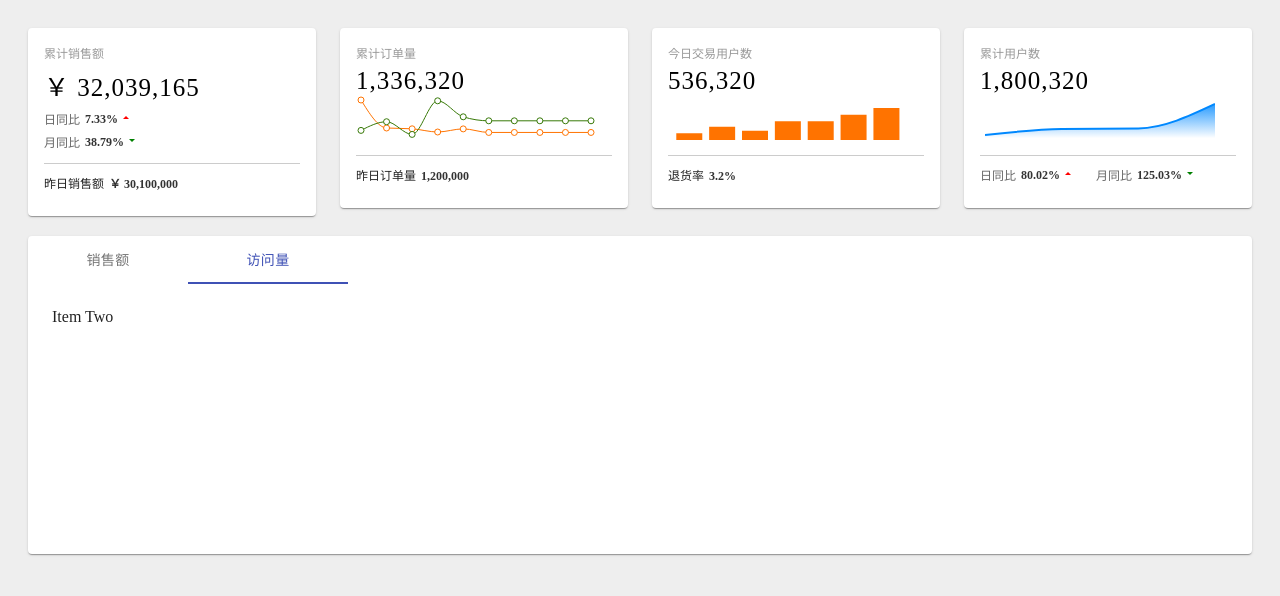
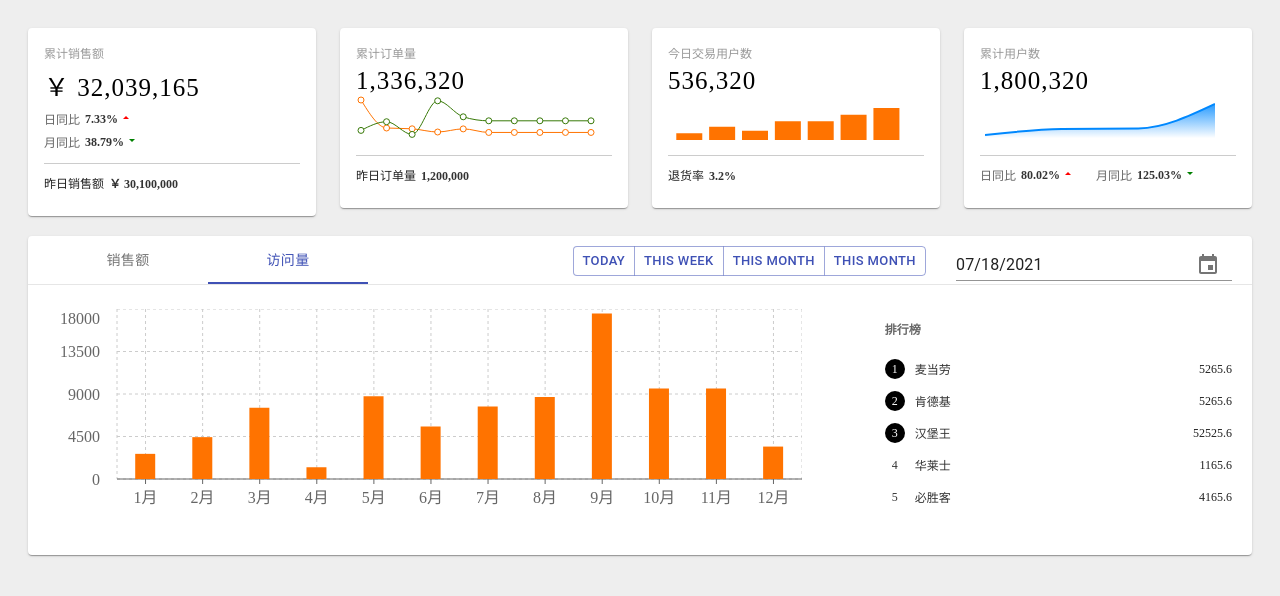
Before and after one commit to xinbbbb/charts-report, a React (Create React App) app: page / in a window 1280 px wide. Both pictures are taken after a click on the tab "访问量". Shown: the top 596 px of the page. Built offline with nearby package versions, Linux system fonts and the light colour scheme.

Commit message:
feature: add YML files

```diff
--- a/package.json
+++ b/package.json
@@ -4,6 +4,7 @@
   "private": true,
   "dependencies": {
     "@material-ui/core": "^4.12.2",
+    "@material-ui/pickers": "^3.3.10",
     "@testing-library/jest-dom": "^5.11.4",
     "@testing-library/react": "^11.1.0",
     "@testing-library/user-event": "^12.1.10",
@@ -14,6 +15,8 @@
     "web-vitals": "^1.0.1"
   },
   "devDependencies": {
+    "@date-io/date-fns": "^1.3.13",
+    "date-fns": "^2.0.0-beta.5",
     "node-sass": "^4.12.0",
     "sass-loader": "^8.0.2"
   },
--- a/src/App.css
+++ b/src/App.css
@@ -7,3 +7,21 @@ body,
 .dashboard {
   padding: 20px;
 }
+
+.flex {
+  display: flex;
+}
+
+.flex-ws {
+  display: flex;
+  justify-content: center;
+}
+
+.flex-hc {
+  display: flex;
+  align-items: center;
+}
+
+.flex-1 {
+  flex: 1
+}
--- /dev/null
+++ b/src/components/DPickers/index.js
@@ -0,0 +1,33 @@
+import React, { useState } from 'react'
+import {
+  MuiPickersUtilsProvider,
+  KeyboardDatePicker,
+} from '@material-ui/pickers'
+import DateFnsUtils from '@date-io/date-fns'
+
+function MaterialUIPickers() {
+
+  const [selectedDate, setSelectedDate] = useState(new Date('2021-07-18T21:11:54'));
+
+  const handleDateChange = (date) => {
+    setSelectedDate(date);
+  }
+
+  return (
+    <MuiPickersUtilsProvider utils={DateFnsUtils}>
+       <KeyboardDatePicker
+          className='sales-view-date-picker'
+          margin="normal"
+          id="date-picker-dialog"
+          format="MM/dd/yyyy"
+          value={selectedDate}
+          onChange={handleDateChange}
+          KeyboardButtonProps={{
+            'aria-label': 'change date',
+          }}
+        />
+    </MuiPickersUtilsProvider>
+  )
+}
+
+export default MaterialUIPickers
--- a/src/components/SalesView/chartOne.js
+++ b/src/components/SalesView/chartSale.js
@@ -20,7 +20,7 @@ export default function chartOne() {
   return (
     <BarChart
         margin={{top: 0, right: 0, bottom: 0, left: 0}}
-        width={650}
+        width={750}
         height={200}
         data= {data}
       >
--- /dev/null
+++ b/src/components/SalesView/chartVisit.js
@@ -0,0 +1,34 @@
+import React from 'react'
+import { BarChart, CartesianGrid, Bar, Tooltip, XAxis, YAxis } from 'recharts'
+
+const data = [
+  { month: '1月', visitCount: 2663 },
+  { month: '2月', visitCount: 4432 },
+  { month: '3月', visitCount: 7546 },
+  { month: '4月', visitCount: 1235 },
+  { month: '5月', visitCount: 8765 },
+  { month: '6月', visitCount: 5567 },
+  { month: '7月', visitCount: 7686 },
+  { month: '8月', visitCount: 8676 },
+  { month: '9月', visitCount: 17535 },
+  { month: '10月', visitCount: 9584 },
+  { month: '11月', visitCount: 9595 },
+  { month: '12月', visitCount: 3433 }
+];
+
+export default function chartOne() {
+  return (
+    <BarChart
+        margin={{top: 0, right: 0, bottom: 0, left: 5}}
+        width={750}
+        height={200}
+        data= {data}
+      >
+        <CartesianGrid strokeDasharray="3 3"/>
+        <XAxis dataKey="month"tickMargin={8} tickSize={5} />
+        <YAxis tickLine={false} axisLine={false} tickSize={15}/>
+        <Tooltip />
+        <Bar maxBarSize={20} dataKey="visitCount" fill="#ff7300" />
+    </BarChart>
+  )
+}
--- a/src/components/SalesView/index.js
+++ b/src/components/SalesView/index.js
@@ -1,18 +1,23 @@
 import React, { useState } from 'react'
 import PropTypes from 'prop-types';
 // import SwipeableViews from 'react-swipeable-views'
-import { makeStyles, useTheme } from '@material-ui/core/styles'
+import { useTheme } from '@material-ui/core/styles'
 import Paper from '@material-ui/core/Paper'
 import Tabs from '@material-ui/core/Tabs'
 import Tab from '@material-ui/core/Tab'
-import Typography from '@material-ui/core/Typography';
-import Box from '@material-ui/core/Box';
+import ButtonGroup from '@material-ui/core/ButtonGroup'
+import Button from '@material-ui/core/Button'
+import Box from '@material-ui/core/Box'
+
 
 import './index.scss'
-import ChartOne from './chartOne'
+import ChartSale from './chartSale'
+import ChartVisit from './chartVisit'
+import UIPickers from '../DPickers'
+import RankList from './rankList'
 
 function TabPanel(props) {
-  const { children, value, index, ...other } = props;
+  const { children, value, index, ...other } = props
 
   return (
     <div
@@ -28,14 +33,14 @@ function TabPanel(props) {
         </Box>
       )}
     </div>
-  );
+  )
 }
 
 TabPanel.propTypes = {
   children: PropTypes.node,
   index: PropTypes.any.isRequired,
   value: PropTypes.any.isRequired,
-};
+}
 
 function a11yProps(index) {
   return {
@@ -44,10 +49,9 @@ function a11yProps(index) {
   };
 }
 
-
 export default function Index() {
 
-  const theme = useTheme();
+  // const theme = useTheme()
 
   const [value, setValue] = useState(0);
 
@@ -59,26 +63,36 @@ export default function Index() {
     <Paper className='sales-view'>
       <div className='menu-wrapper'>
         <Tabs
+          className='sales-view-menu'
             value={value}
             onChange={handleChange}
             indicatorColor="primary"
             textColor="primary"
             variant="fullWidth"
-            aria-label="full width tabs example"
         >
           <Tab label="销售额" {...a11yProps(0)} />
           <Tab label="访问量" {...a11yProps(1)} />
         </Tabs>
-
+        <div className='menu-right'>
+          <ButtonGroup size="small" color="primary" aria-label="outlined primary button group">
+            <Button active>Today</Button>
+            <Button>This Week</Button>
+            <Button>This Month</Button>
+            <Button>This Month</Button>
+          </ButtonGroup>
+          <UIPickers />
+        </div>
       </div>
       <div className='sales-view-chart-wrapper'
       >
-        <TabPanel value={value} index={0}>
-          <ChartOne />
+        <TabPanel className='charts' value={value} index={0}>
+          <ChartSale />
         </TabPanel>
-        <TabPanel value={value} index={1}>
-          Item Two
+        <TabPanel className='charts' value={value} index={1}>
+          <ChartVisit />
         </TabPanel>
+        <RankList/>
+
       </div>
     </Paper>
   )
--- a/src/components/SalesView/index.scss
+++ b/src/components/SalesView/index.scss
@@ -3,14 +3,9 @@
   .menu-wrapper {
     position: relative;
     display: flex;
-    .sales-view-el-menu {
-      width: 100%;
+    border-bottom: 1px solid #e6e6e6;
+    .sales-view-menu {
       padding-left: 20px;
-      .el-menu-item {
-        height: 50px;
-        line-height: 50px;
-        margin: 0 20px;
-      }
     }
     .menu-right {
       position: absolute;
@@ -21,14 +16,14 @@
       align-items: center;
       justify-content: flex-end;
       .sales-view-date-picker {
-        margin-left: 20px;
+        margin-left: 30px;
       }
     }
   }
   .sales-view-chart-wrapper {
     display: flex;
     height: 270px;
-    .echarts {
+    .charts {
       flex: 0 0 70%;
       width: 70%;
       height: 100%;
--- /dev/null
+++ b/src/components/SalesView/rankList.js
@@ -0,0 +1,66 @@
+import React from 'react'
+
+export default function RankList() {
+
+  const rankDataList = [
+    {
+      no: 1,
+      name: '麦当劳',
+      money: 5265.6,
+    },
+    {
+      no: 2,
+      name: '肯德基',
+      money: 5265.6,
+    },
+    {
+      no: 3,
+      name: '汉堡王',
+      money: 52525.6,
+    },
+    {
+      no: 4,
+      name: '华莱士',
+      money: 1165.6,
+    },
+    {
+      no: 5,
+      name: '必胜客',
+      money: 4165.6,
+    }
+  ]
+
+  return (
+    <div className="sales-view-list">
+      <div className="sales-view-title">排行榜</div>
+      <div className="list-item-wrapper">
+        {
+          rankDataList.map(item => {
+             return (
+               <div className="list-item flex-hc" key={item.no}>
+                <div className={`list-item-no flex-hc flex-ws ${+item.no < 4 ? 'top-number' : ''}`}>
+                  { item.no }
+                </div>
+                <div className="list-item-name">
+                  { item.name }
+                </div>
+                <div className="list-item-money flex-1">
+                  { item.money }
+                </div>
+              </div>
+             )
+          })
+        }
+        {/* <div
+          className="list-item flex-hc"
+          v-for="item in rankDataList"
+          :key="item.no"
+        >
+          <div :className="['list-item-no', 'flex-hc', 'flex-ws', +item.no < 4 ? 'top-number' : '']">{{ item.no }}</div>
+          <div className="list-item-name">{{ item.name }}</div>
+          <div className="list-item-money flex-1">{{ item.money }}</div>
+        </div> */}
+      </div>
+    </div>
+  )
+}
```
Also changed, not shown: workflow/release-package.yml (added, +33 -0 lines), 2 other files (tests, documents, lock files or other folders).
